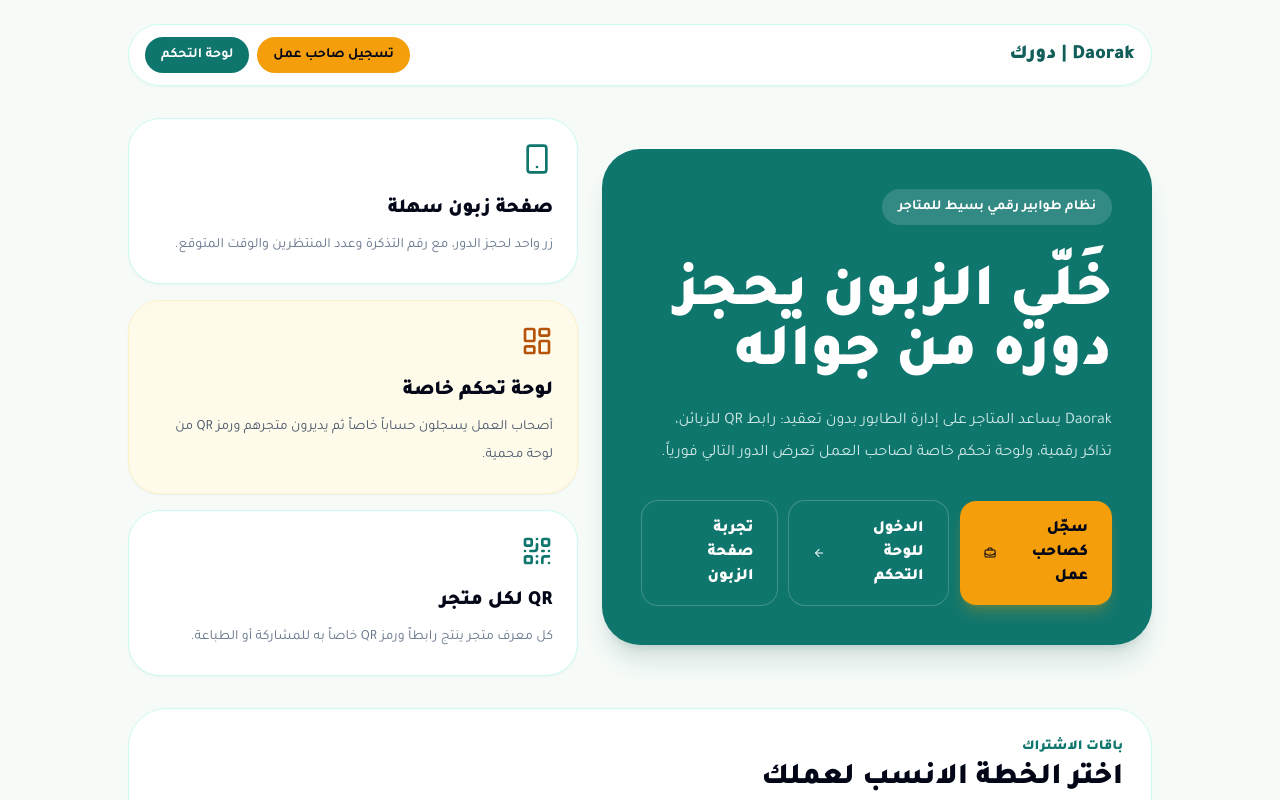
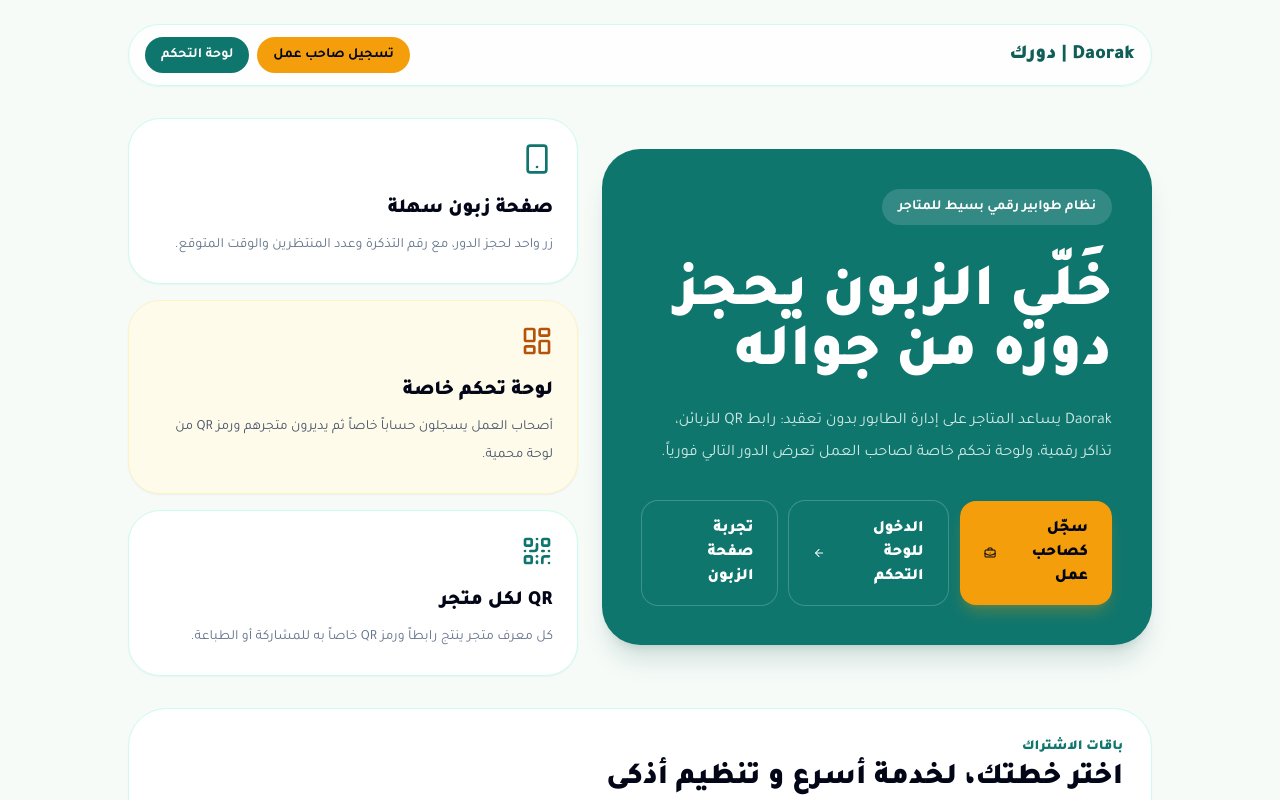
Before and after one commit to mohob12/Dorak, a React (Vite) app: page / in a window 1280 px wide. Shown: the top 800 px of the page. Built offline with nearby package versions, Linux system fonts and the light colour scheme.

Commit message:
[dyad] تعديل عنوان باقات الاشتراك - wrote 1 file(s)

```diff
--- a/src/pages/Index.tsx
+++ b/src/pages/Index.tsx
@@ -107,7 +107,7 @@ const Index = () => {
             <div>
               <p className="text-sm font-black text-teal-700">باقات الاشتراك</p>
               <h2 className="mt-1 text-3xl font-black">
-                اختر الخطة الانسب لعملك
+                اختر خطتك، لخدمة أسرع و تنظيم أذكى
               </h2>
               <p className="mt-2 text-sm font-bold text-slate-500">
                 اختر خطتك لخدمة أسرع و تنظيم أذكى
```
